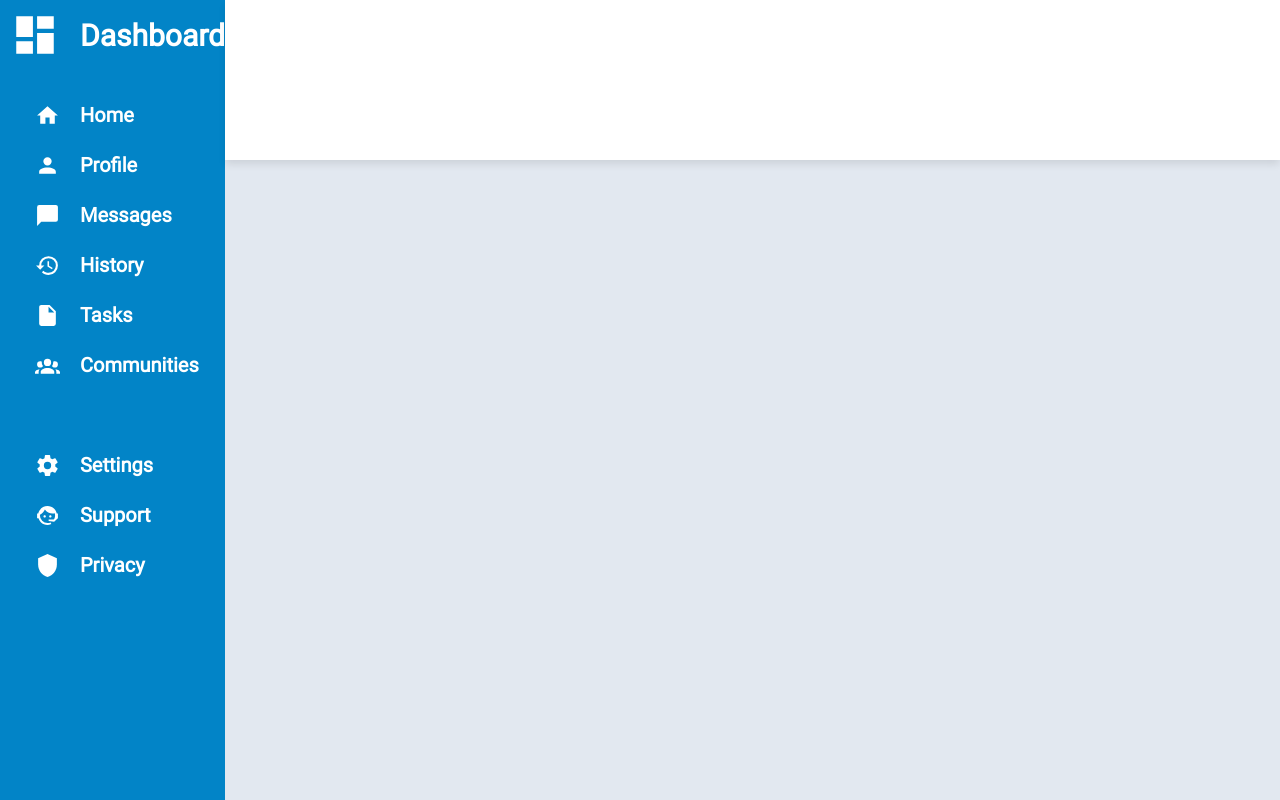
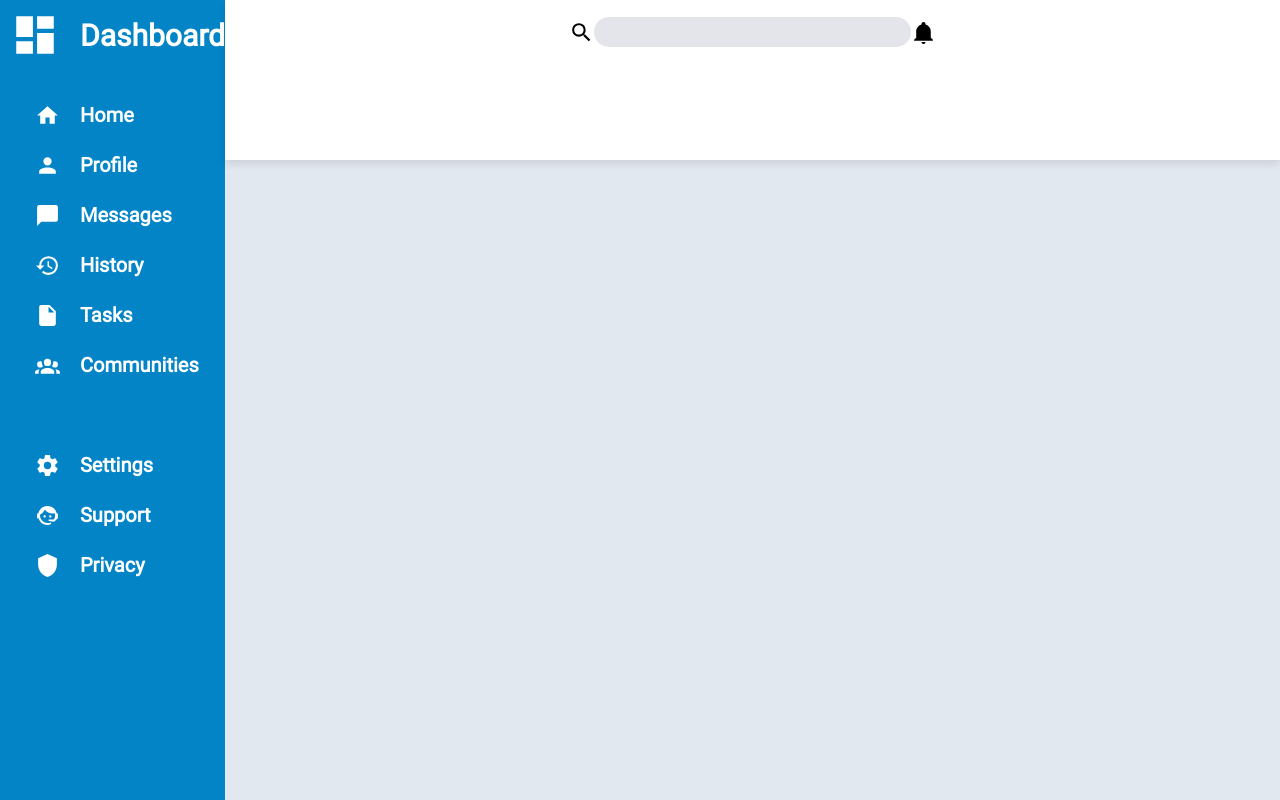
Before and after one commit to Glohny/Admin-Page, a plain HTML site: page index.html in a window 1280 px wide. Drawn offline with Linux system fonts and the light colour scheme.

Commit message:
Added search bar

```diff
--- a/index.html
+++ b/index.html
@@ -52,6 +52,16 @@
         </div>
     </div>
     <div id = "panel">  </div>
-    <div id = "topbar">  </div>
+    <div id = "topbar">
+        <div class = "tophalf">
+            <svg class = "searchSVG" xmlns="http://www.w3.org/2000/svg" viewBox="0 0 24 24"><title>magnify</title><path d="M9.5,3A6.5,6.5 0 0,1 16,9.5C16,11.11 15.41,12.59 14.44,13.73L14.71,14H15.5L20.5,19L19,20.5L14,15.5V14.71L13.73,14.44C12.59,15.41 11.11,16 9.5,16A6.5,6.5 0 0,1 3,9.5A6.5,6.5 0 0,1 9.5,3M9.5,5C7,5 5,7 5,9.5C5,12 7,14 9.5,14C12,14 14,12 14,9.5C14,7 12,5 9.5,5Z" /></svg>
+            <input class = "searchbar" type="text">
+            <svg class = "searchSVG" xmlns="http://www.w3.org/2000/svg" viewBox="0 0 24 24"><title>bell</title><path d="M21,19V20H3V19L5,17V11C5,7.9 7.03,5.17 10,4.29C10,4.19 10,4.1 10,4A2,2 0 0,1 12,2A2,2 0 0,1 14,4C14,4.1 14,4.19 14,4.29C16.97,5.17 19,7.9 19,11V17L21,19M14,21A2,2 0 0,1 12,23A2,2 0 0,1 10,21" /></svg>
+        </div>
+        <div class = "bottomhalf">
+
+        </div>
+
+    </div>
 </body>
 </html>
--- a/style.css
+++ b/style.css
@@ -68,7 +68,34 @@ body {
     width: 25px;
 }
 
+.searchSVG {
+    fill: black;
+    height: 25px;
+    width: 25px;
+}
+
 #whiteSVGD {
     height: 50px;
     width: 50px;
 }
+
+.tophalf {
+    display: flex;
+    align-items: center;
+    justify-content: center;
+    height: 40%;
+    width: 100%
+}
+
+.bottomhalf {
+    height: 60%;
+    width: 100%;
+}
+
+.searchbar {
+    border: none;
+    background-color: rgb(228, 228, 235);
+    border-radius: 30px;
+    width: 30%;
+    height: 30px;
+}
```
